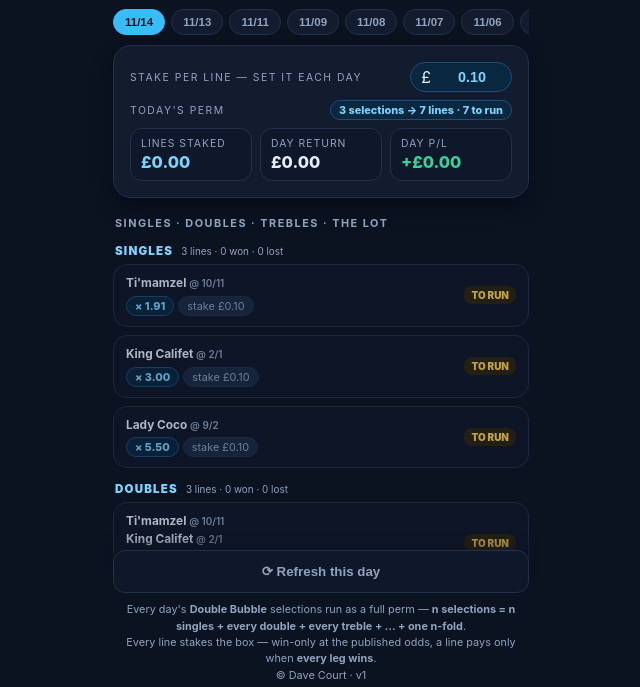
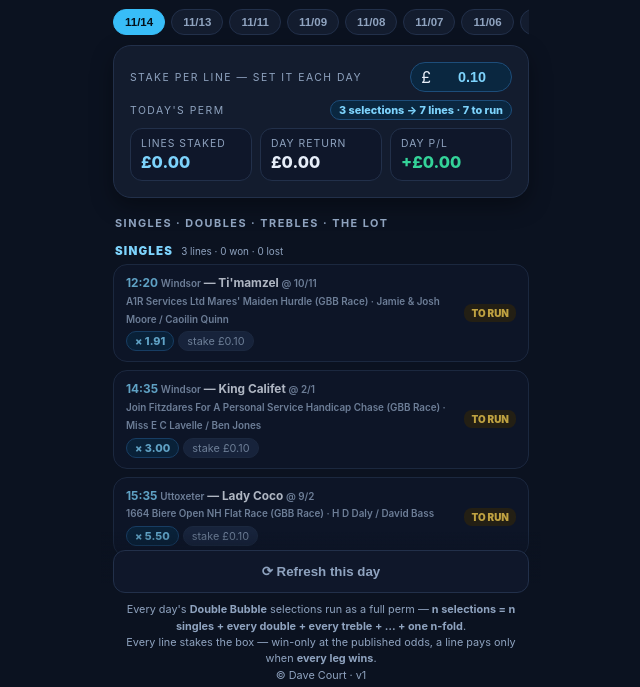
Before and after one commit to jobsaboba/bubble-up, a plain HTML site: page index.html in a window 1280 px wide. Shown: the part 97-784 px from the top of the page, without its empty margins (319-959 px from the left). Drawn offline with Linux system fonts and the light colour scheme.

Commit message:
legs carry time, race, trainer and jockey — joined from the Grail files

```diff
--- a/index.html
+++ b/index.html
@@ -276,7 +276,11 @@ function render(){
     html += `<div class="grp"><span class="gname">${sizeName(sz)}</span>
       <span class="gline">${group.length} line${group.length===1?"":"s"} · ${gw} won · ${gl} lost</span></div>`;
     html += group.map(c=>{
-      const legs = c.legs.map(l=>`${esc(l.horse)} <small>@ ${esc(l.odds)}</small>`).join("<br>");
+      const legs = c.legs.map(l=>`<div style="margin-bottom:2px">
+        <b style="color:var(--sky2)">${esc(l.time)}</b> <small>${esc(l.meeting)}</small> —
+        <b>${esc(l.horse)}</b> <small>@ ${esc(l.odds)}</small><br>
+        <small style="color:var(--dim)">${esc(l.race || "")}${(l.race && (l.trainer || l.jockey)) ? " · " : ""}${esc([l.trainer, l.jockey].filter(Boolean).join(" / "))}</small>
+      </div>`).join("");
       let badge, amt;
       if(c.res === "WIN"){ badge = `<div class="badge won">WON</div>`; amt = `<span class="chip money">${money(c.ret)}</span>`; }
       else if(c.res === "LOSE"){ badge = `<div class="badge lost">LOST</div>`; amt = `<span class="chip">− ${money(1)}</span>`; }
--- a/sw.js
+++ b/sw.js
@@ -1,5 +1,5 @@
 /* Bubble Up Racing — service worker (app shell cache + fresh data) */
-const CACHE = "bubup-v2";
+const CACHE = "bubup-v3";
 const SHELL = ["./", "./index.html", "./manifest.webmanifest", "./icons/icon-192.png", "./icons/icon-512.png"];
 
 self.addEventListener("install", (e) => {
```
